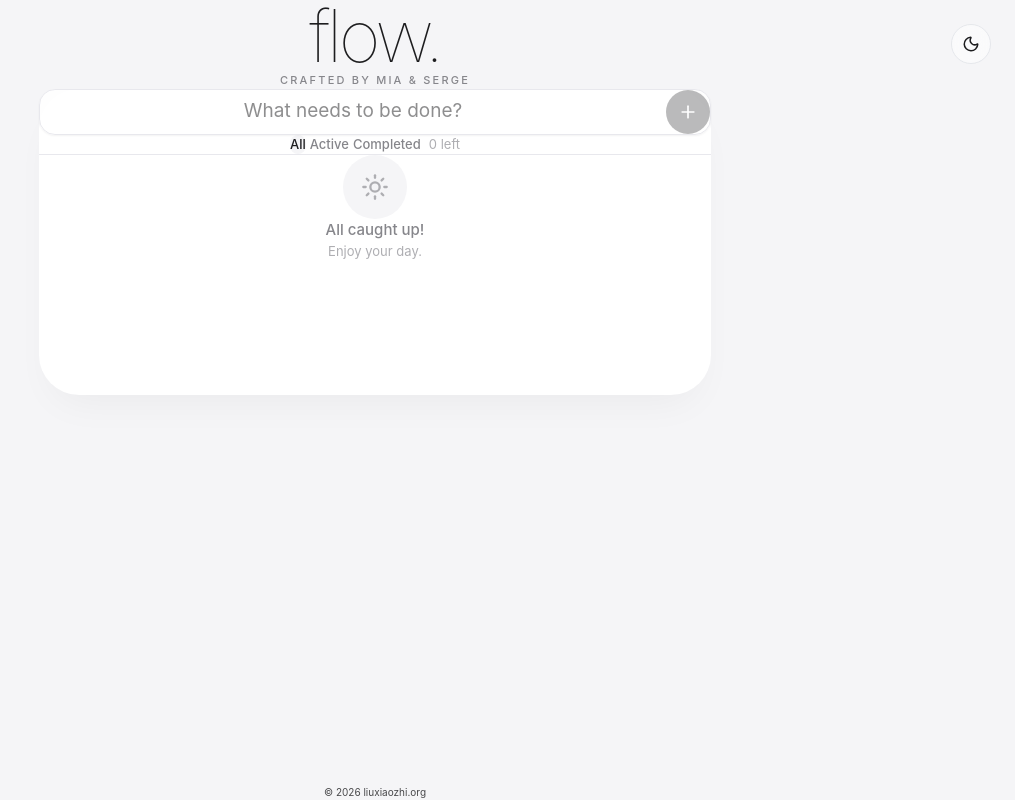
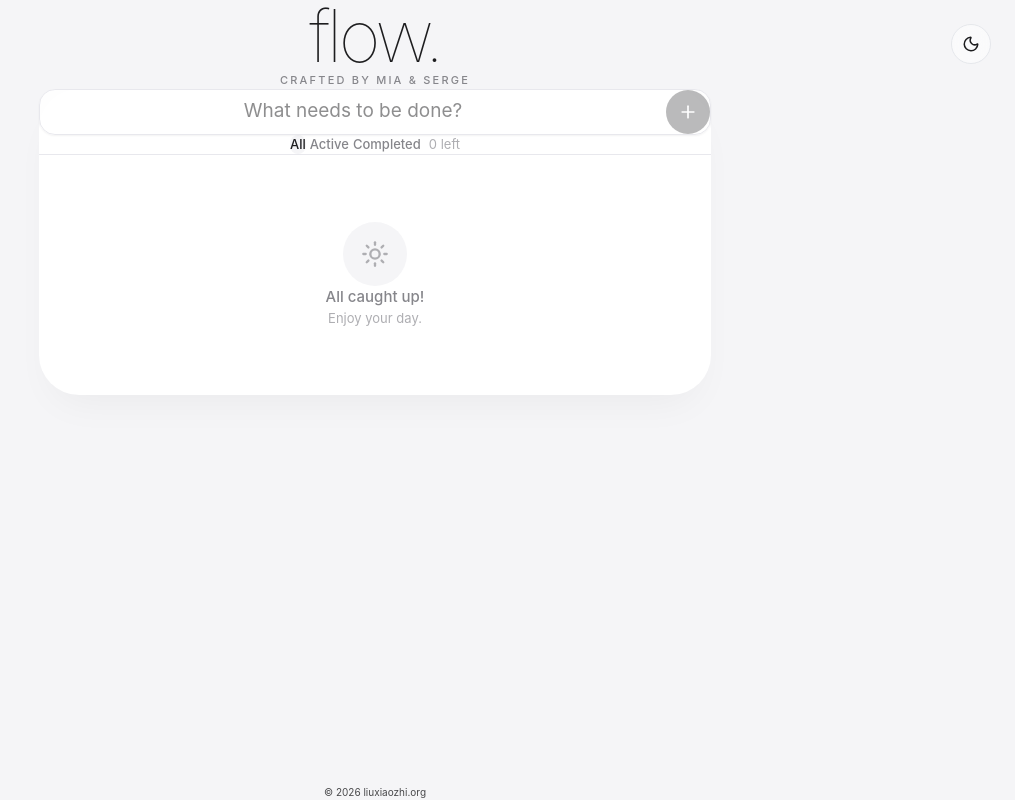
Before and after one commit to xzliu-opt/todo-vibe-demo, a Next.js app: page / in a window 1280 px wide. Shown: the whole page, without its empty margins (265-1280 px from the left). Built offline with nearby package versions, Linux system fonts and the light colour scheme.

Commit message:
ui: center empty state message and icon for better visual balance

```diff
--- a/src/components/todo/TodoList.tsx
+++ b/src/components/todo/TodoList.tsx
@@ -17,7 +17,7 @@ export function TodoList({ todos, onToggle, onDelete }: TodoListProps) {
             <motion.div
                 initial={{ opacity: 0, scale: 0.95 }}
                 animate={{ opacity: 1, scale: 1 }}
-                className="flex flex-col items-center justify-center py-20 text-center"
+                className="flex flex-col items-center justify-center min-h-[240px] py-20 text-center"
             >
                 <div
                     className="mb-4 flex h-16 w-16 items-center justify-center rounded-full"
```
